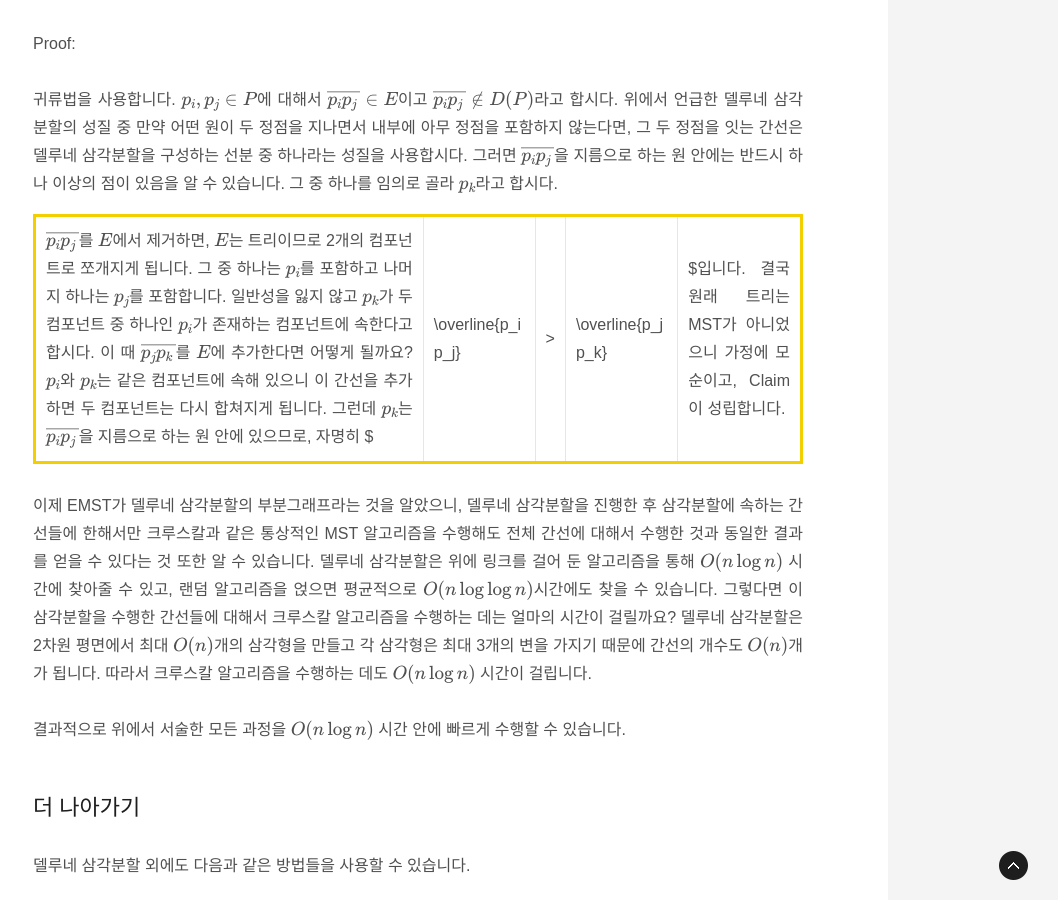
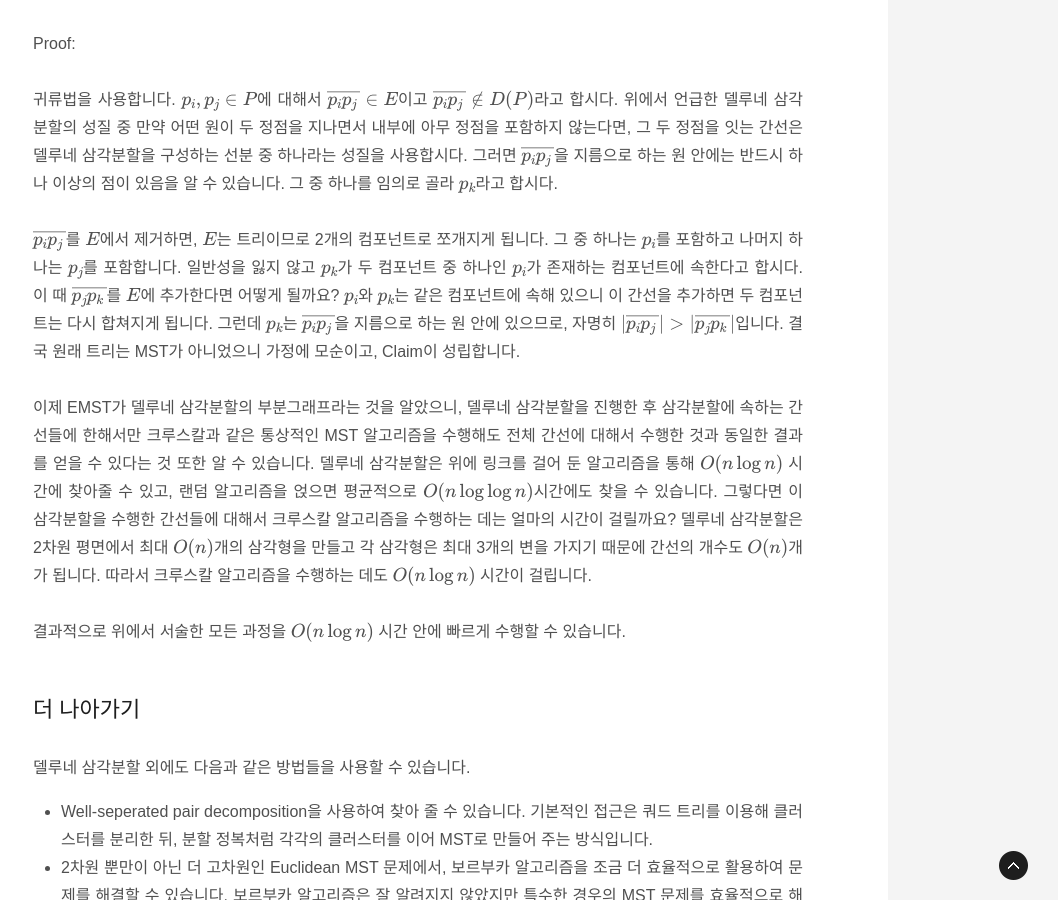
Before and after one commit to algoshitpo/algoshitpo.github.io, a Jekyll site: the page built from _posts/2020-05-20-EMST.md, in a window 1280 px wide and 900 px high, scrolled down 2198 px. Shown: the whole window, without its empty margins (222-1280 px from the left). Built offline with Jekyll 4.4.1, drawn with Linux system fonts in a browser that asks for light colours; some web fonts are replaced; formulas are drawn with MathJax 3.

Commit message:
Update 2020-05-20-EMST.md

```diff
--- a/_posts/2020-05-20-EMST.md
+++ b/_posts/2020-05-20-EMST.md
@@ -61,7 +61,7 @@ Proof:
 
  귀류법을 사용합니다. $p_i, p_j \in P$에 대해서 $\overline{p_i p_j} \in E$이고 $\overline{p_i p_j} \notin D(P)$라고 합시다. 위에서 언급한 델루네 삼각분할의 성질 중 만약 어떤 원이 두 정점을 지나면서 내부에 아무 정점을 포함하지 않는다면, 그 두 정점을 잇는 간선은 델루네 삼각분할을 구성하는 선분 중 하나라는 성질을 사용합시다. 그러면 $\overline{p_i p_j  }$을 지름으로 하는 원 안에는 반드시 하나 이상의 점이 있음을 알 수 있습니다. 그 중 하나를 임의로 골라 $p_k$라고 합시다.
 
- $\overline{p_i p_j}$를 $E$에서 제거하면, $E$는 트리이므로 2개의 컴포넌트로 쪼개지게 됩니다. 그 중 하나는 $p_i$를 포함하고 나머지 하나는 $p_j$를 포함합니다. 일반성을 잃지 않고 $p_k$가 두 컴포넌트 중 하나인 $p_i$가 존재하는 컴포넌트에 속한다고 합시다. 이 때 $\overline{p_j p_k}$를 $E$에 추가한다면 어떻게 될까요? $p_i$와 $p_k$는 같은 컴포넌트에 속해 있으니 이 간선을 추가하면 두 컴포넌트는 다시 합쳐지게 됩니다. 그런데 $p_k$는 $\overline{p_i p_j  }$을 지름으로 하는 원 안에 있으므로, 자명히 $|\overline{p_i p_j}| > |\overline{p_j p_k}|$입니다. 결국 원래 트리는 MST가 아니었으니 가정에 모순이고, Claim이 성립합니다.
+ $\overline{p_i p_j}$를 $E$에서 제거하면, $E$는 트리이므로 2개의 컴포넌트로 쪼개지게 됩니다. 그 중 하나는 $p_i$를 포함하고 나머지 하나는 $p_j$를 포함합니다. 일반성을 잃지 않고 $p_k$가 두 컴포넌트 중 하나인 $p_i$가 존재하는 컴포넌트에 속한다고 합시다. 이 때 $\overline{p_j p_k}$를 $E$에 추가한다면 어떻게 될까요? $p_i$와 $p_k$는 같은 컴포넌트에 속해 있으니 이 간선을 추가하면 두 컴포넌트는 다시 합쳐지게 됩니다. 그런데 $p_k$는 $\overline{p_i p_j  }$을 지름으로 하는 원 안에 있으므로, 자명히 $\vert \overline{p_i p_j} \vert > \vert \overline{p_j p_k}\vert $입니다. 결국 원래 트리는 MST가 아니었으니 가정에 모순이고, Claim이 성립합니다.
 
  이제 EMST가 델루네 삼각분할의 부분그래프라는 것을 알았으니, 델루네 삼각분할을 진행한 후 삼각분할에 속하는 간선들에 한해서만 크루스칼과 같은 통상적인 MST 알고리즘을 수행해도 전체 간선에 대해서 수행한 것과 동일한 결과를 얻을 수 있다는 것 또한 알 수 있습니다. 델루네 삼각분할은 위에 링크를 걸어 둔 알고리즘을 통해 $O(n \log n)$ 시간에 찾아줄 수 있고, 랜덤 알고리즘을 얹으면 평균적으로 $O(n \log \log n)$시간에도 찾을 수 있습니다. 그렇다면 이 삼각분할을 수행한 간선들에 대해서 크루스칼 알고리즘을 수행하는 데는 얼마의 시간이 걸릴까요? 델루네 삼각분할은 2차원 평면에서 최대 $O(n)$개의 삼각형을 만들고 각 삼각형은 최대 3개의 변을 가지기 때문에 간선의 개수도 $O(n)$개가 됩니다. 따라서 크루스칼 알고리즘을 수행하는 데도 $O(n \log n)$ 시간이 걸립니다.
 
```
